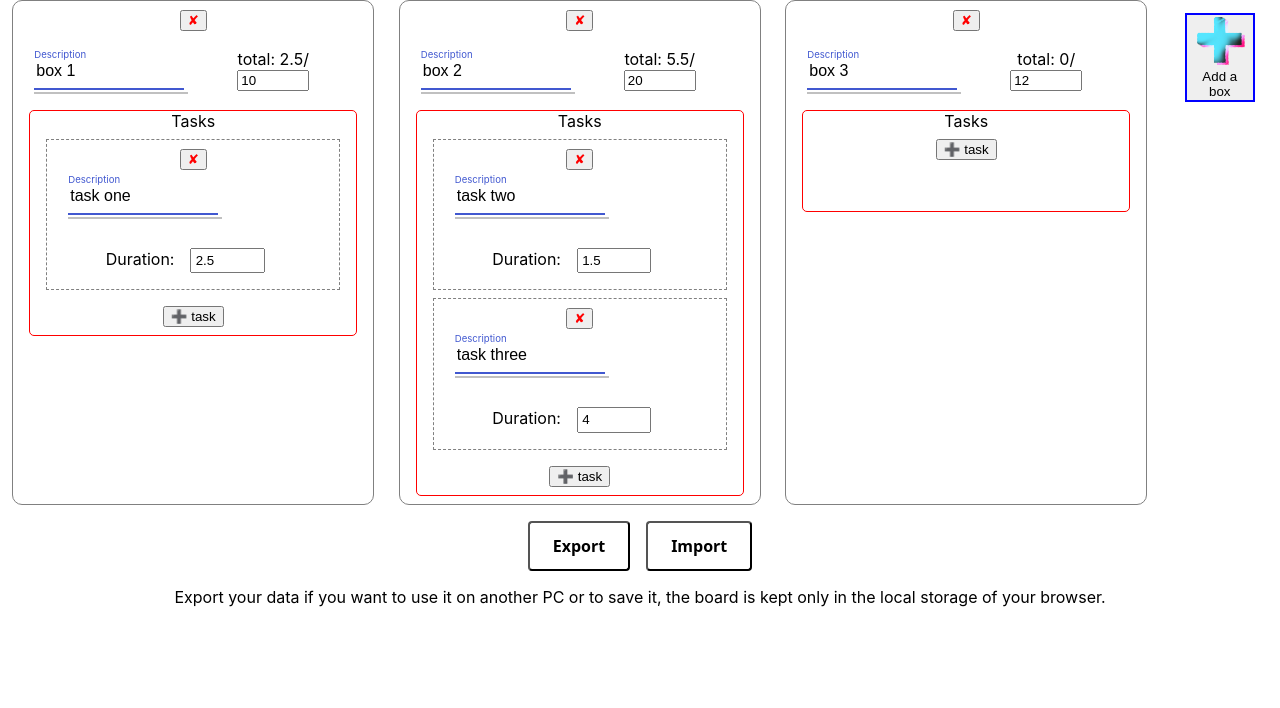
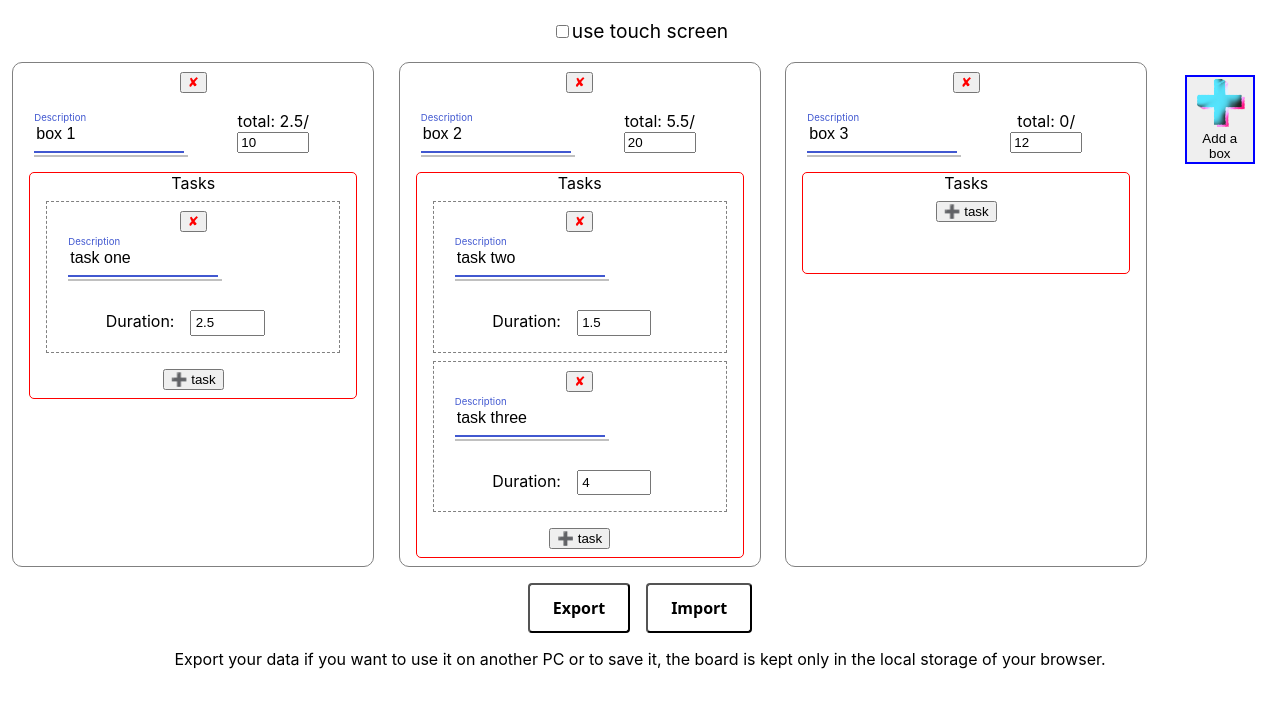
Before and after one commit to cannero/box_it, a React (Create React App) app in the folder box_app/: page / in a window 1280 px wide. Shown: the top 708 px of the page. Built offline with nearby package versions, Linux system fonts and the light colour scheme.

Commit message:
checkbox controls dnd backend

```diff
--- a/box_app/package.json
+++ b/box_app/package.json
@@ -10,6 +10,7 @@
     "react": "^18.1.0",
     "react-dnd": "^16.0.1",
     "react-dnd-html5-backend": "^16.0.1",
+    "react-dnd-touch-backend": "^16.0.1",
     "react-dom": "^18.1.0",
     "react-scripts": "5.0.1",
     "uuid": "^8.3.2",
--- a/box_app/src/App.js
+++ b/box_app/src/App.js
@@ -1,16 +1,19 @@
 import { useCallback, useState } from 'react';
 import { DndProvider } from 'react-dnd';
 import { HTML5Backend } from 'react-dnd-html5-backend';
+import { TouchBackend } from 'react-dnd-touch-backend';
 import ExportImportComponent from './ExportImportComponent';
 import { BoardService } from './services/BoardService';
 import { ImAndExporter } from './services/ImAndExporter';
 import useTimeout from './hooks/useTimeout';
 import Board from './Board';
+import Checkbox from './Checkbox';
 import './assets/App.css';
 
 function App() {
 
   const saveDelay = 0.5;
+  const [useTouch, setUseTouch] = useState(false);
   const [boxes, setBoxes] = useState(() => BoardService.getBoard());
 
   const moveBox = useCallback((dragIndex, hoverIndex) => {
@@ -106,7 +109,14 @@ function App() {
 
   return (
     <div className="app">
-      <DndProvider backend={HTML5Backend}>
+      <div className="touchscreen">
+        <Checkbox
+          isChecked={useTouch}
+          onCheckChange={() => setUseTouch((isChecked) => !isChecked)}
+          label={"use touch screen"}
+        />
+      </div>
+      <DndProvider backend={useTouch ? TouchBackend : HTML5Backend}>
         <Board
           boxes={boxes}
           moveBox={moveBox}
--- /dev/null
+++ b/box_app/src/Checkbox.js
@@ -0,0 +1,19 @@
+import {useId} from 'react';
+
+const Checkbox = ({isChecked, onCheckChange, label}) => {
+  const id = useId();
+
+  return (
+    <div>
+      <input
+        type="checkbox"
+        id={id}
+        checked={isChecked}
+        onChange={onCheckChange}
+      />
+      <label htmlFor={id}>{label}</label>
+    </div>
+  );
+};
+
+export default Checkbox;
--- a/box_app/src/assets/App.css
+++ b/box_app/src/assets/App.css
@@ -20,3 +20,8 @@
 .button-remove {
   color: red;
 }
+
+.touchscreen {
+  margin: 1em;
+  font-size: 1.2em;
+}
```
Also changed, not shown: 1 other file (tests, documents, lock files or other folders).
